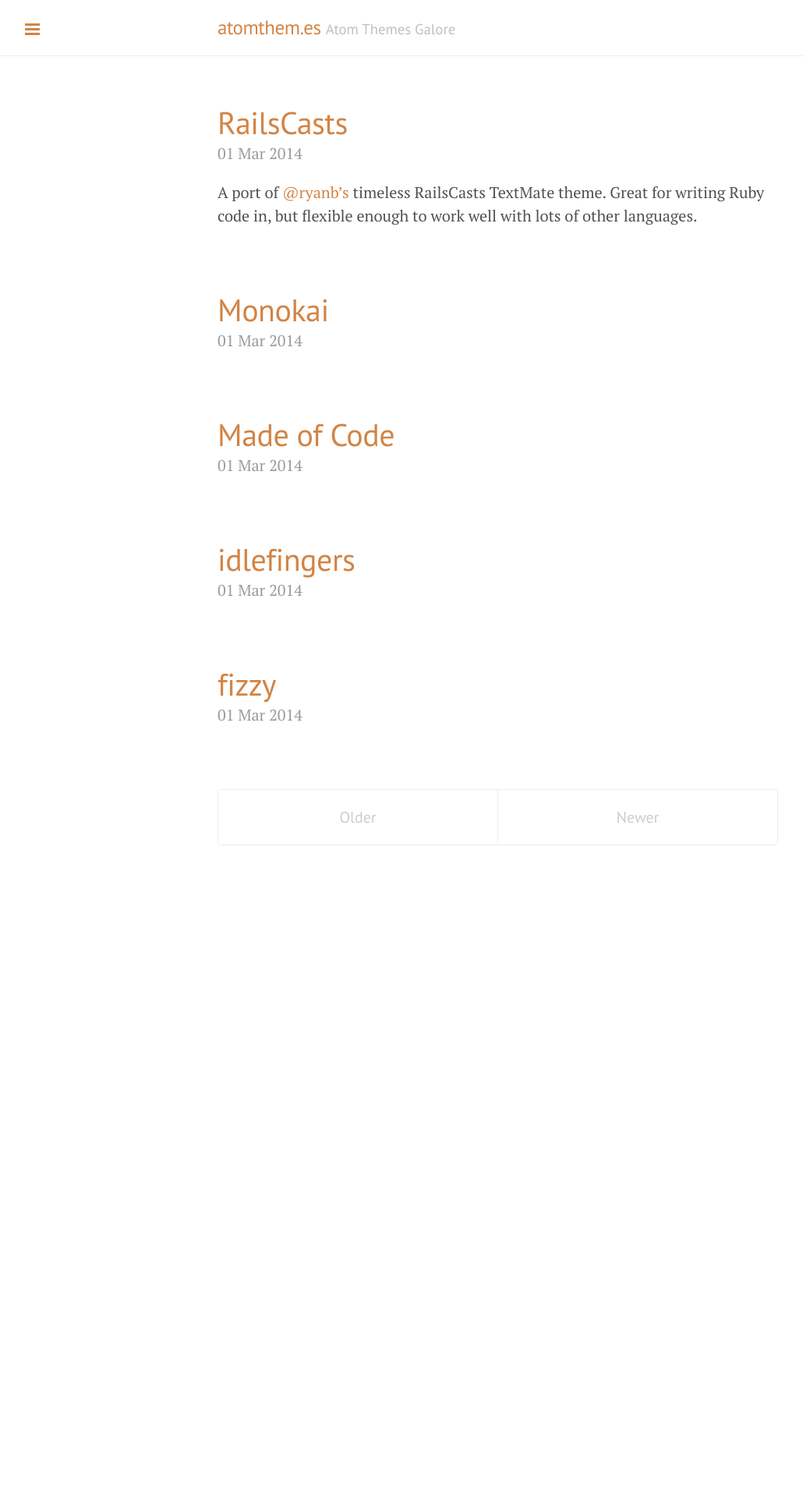
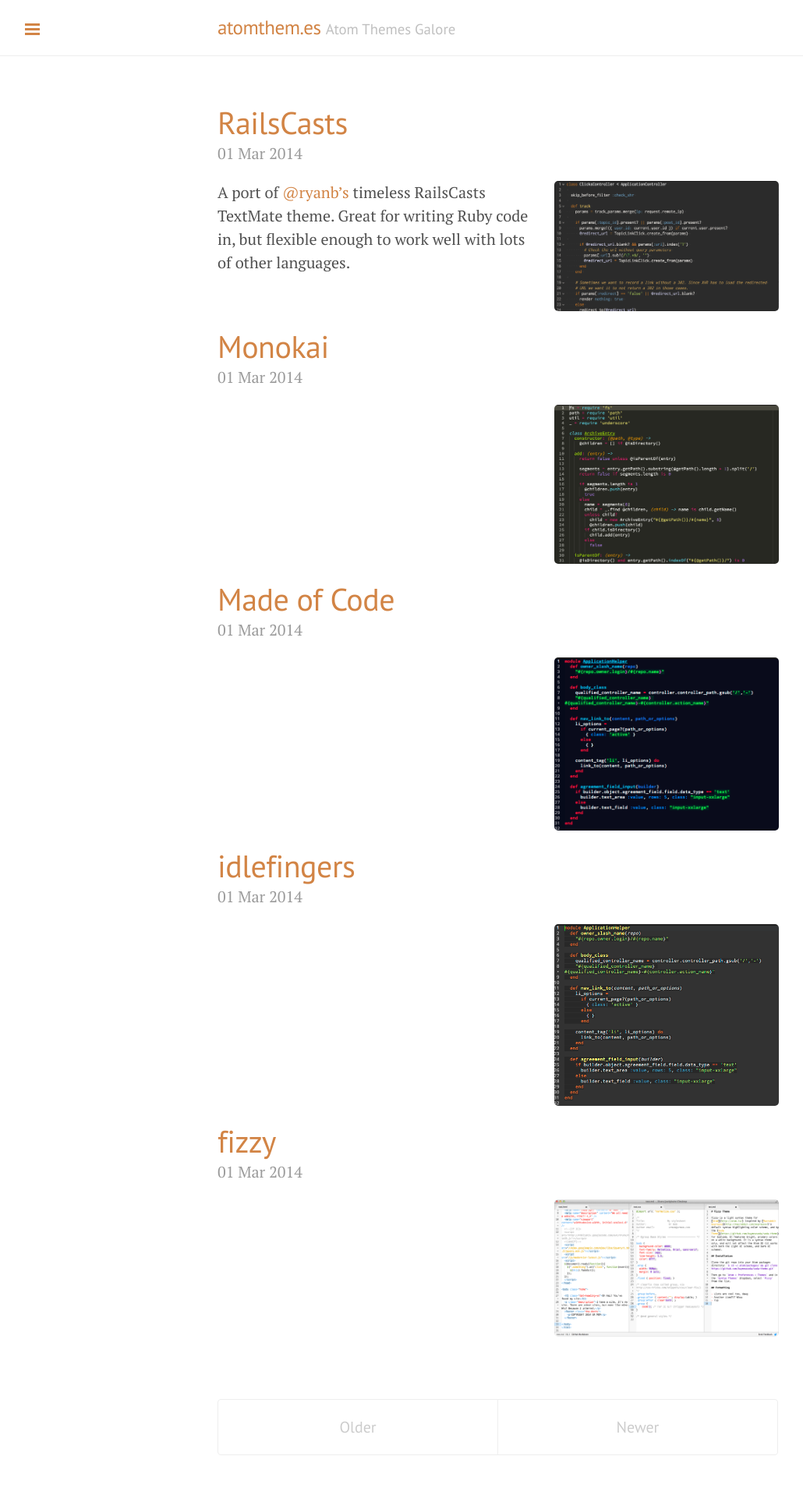
Before and after one commit to atom-themes/atom-themes.github.io, a Jekyll site: the page built from index.html, in a window 1280 px wide. Shown: the whole page at 78% size, without its empty margins (1-1031 px from the left). Built offline with Jekyll 4.4.1, drawn with Linux system fonts in a browser that asks for light colours; Markdown is read by kramdown in place of the engine named in the settings; the list of posts is cut into pages by our own code; before the commit the page ends 1144 px from its top, so only the background shows below that.

Commit message:
Initial stab at a homepage redesign

```diff
--- a/_includes/head.html
+++ b/_includes/head.html
@@ -21,6 +21,7 @@
   <link rel="stylesheet" href="/public/css/syntax.css">
   <link rel="stylesheet" href="/public/css/lanyon.css">
   <link rel="stylesheet" href="http://fonts.googleapis.com/css?family=PT+Serif:400,400italic,700|PT+Sans:400">
+  <link rel="stylesheet" href="/public/css/main.css">
 
   <!-- Icons -->
   <link rel="apple-touch-icon-precomposed" sizes="144x144" href="/public/apple-touch-icon-144-precomposed.png">
--- a/index.html
+++ b/index.html
@@ -5,16 +5,22 @@
 
 <div class="posts">
   {% for post in paginator.posts %}
-  <div class="post">
+  <article class="theme summary clearfix">
+    <header>
       <h1 class="post-title">
         <a href="{{ post.url }}">
           {{ post.title }}
         </a>
       </h1>
-
       <span class="post-date">{{ post.date | date_to_string }}</span>
+    </header>
+    <aside class="thumbnail">
+      <img src="{{ post.thumbnail }}">
+    </aside>
+    <section class="content">
       {{ post.content }}
-  </div>
+    </section>
+  </article>
   {% endfor %}
 </div>
 
--- /dev/null
+++ b/public/css/main.css
@@ -0,0 +1,18 @@
+article.theme.summary aside.thumbnail {
+  width: 40%;
+  float: right;
+}
+
+article.theme.summary .content {
+  width: 60%;
+  float: left;
+  padding-right: 1rem;
+}
+
+.clearfix:after {
+   content: " "; /* Older browser do not support empty content */
+   visibility: hidden;
+   display: block;
+   height: 0;
+   clear: both;
+}
```
Lines whose indentation alone changed are shown as unchanged.
